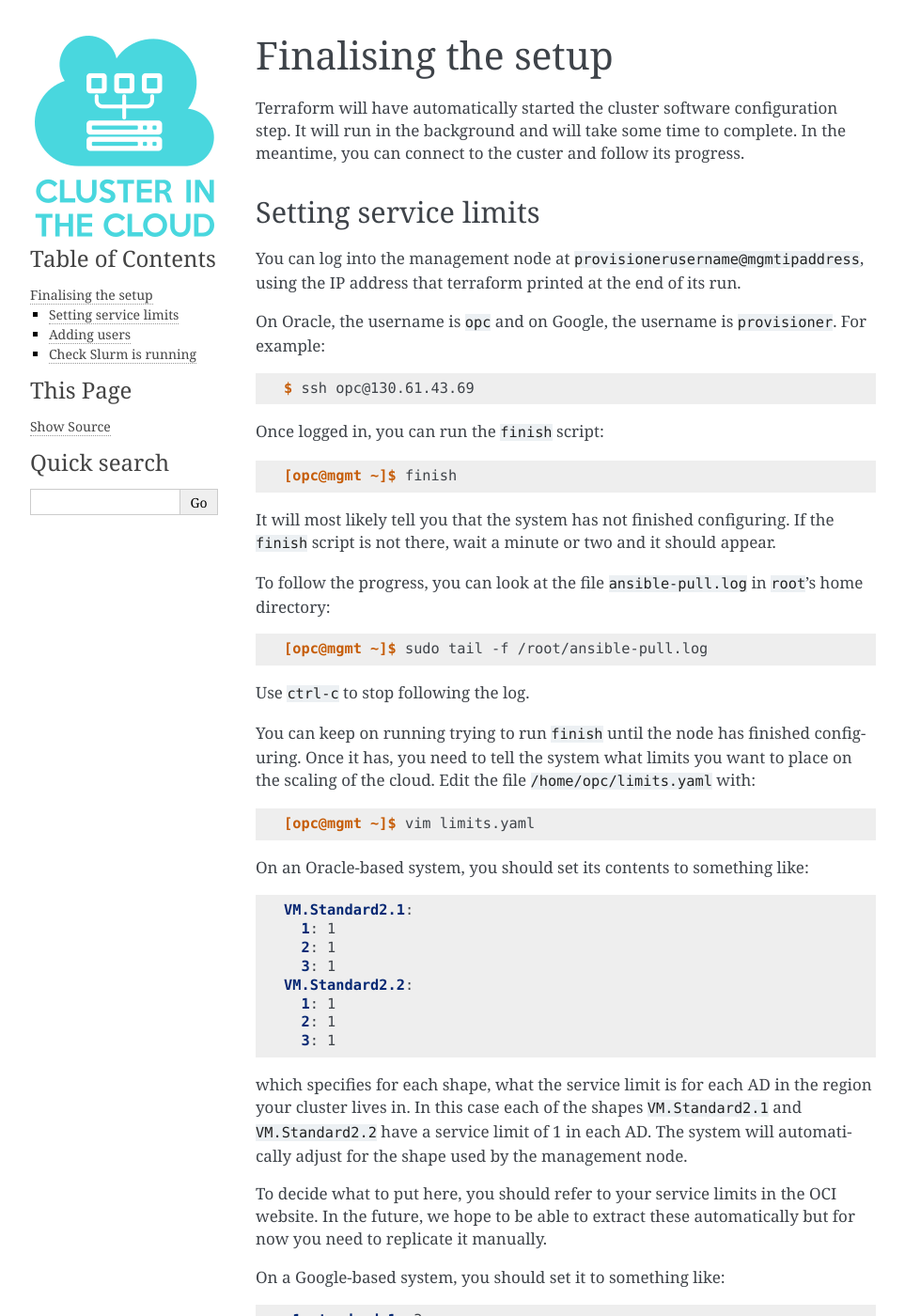
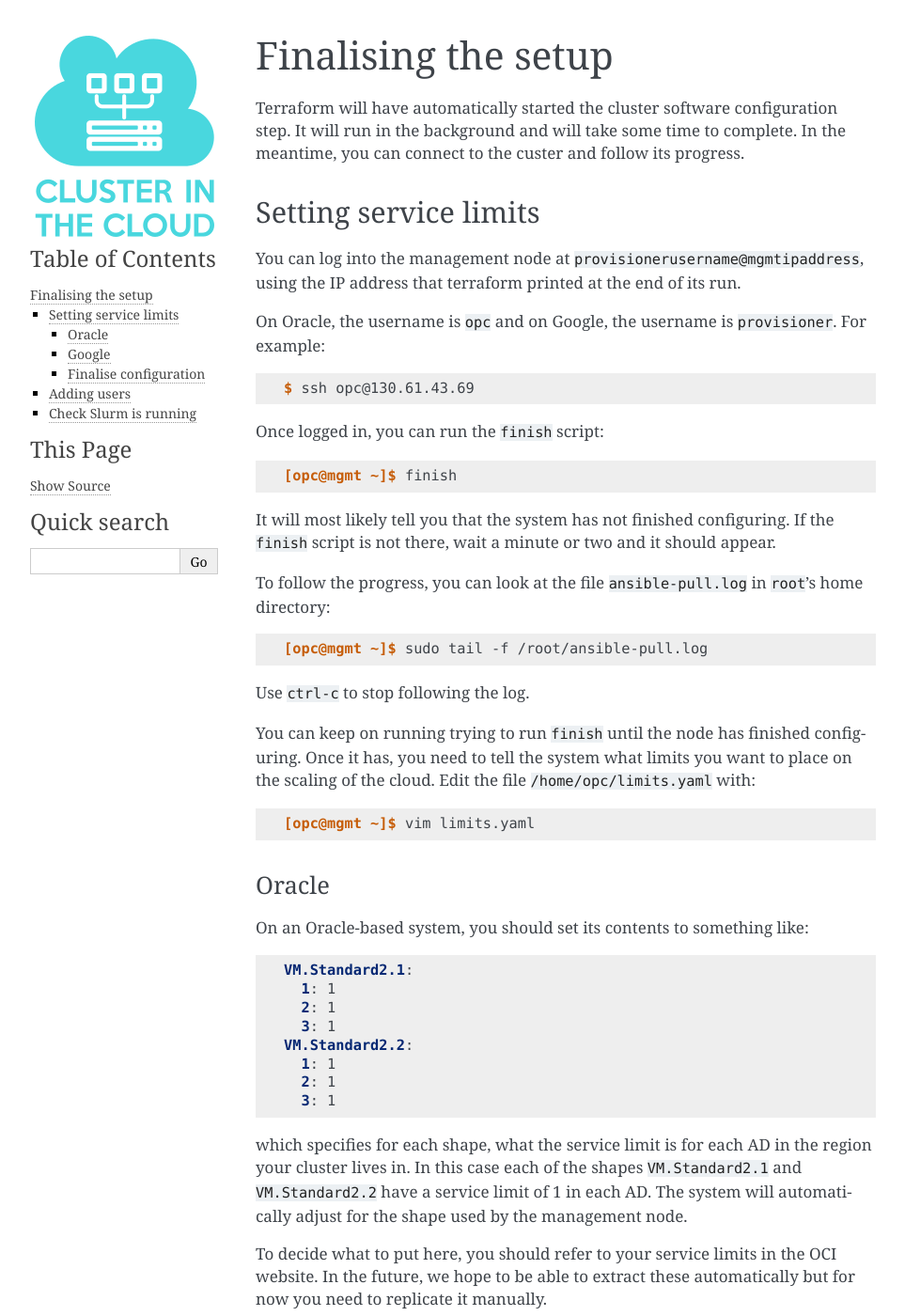
Before and after one commit to clusterinthecloud/docs, a Sphinx documentation site: the page built from source/finalise.rst, in a window 1280 px wide and 1400 px high. Shown: the whole window at 94% size, without its empty margins (148-1111 px from the left). Built offline with Sphinx 7.4.7, drawn with Linux system fonts in a browser that asks for light colours; some of the changed text lies outside the part shown.

Commit message:
Add subheadings for finalise chapter

```diff
--- a/source/finalise.rst
+++ b/source/finalise.rst
@@ -43,6 +43,9 @@
 
    [opc@mgmt ~]$ vim limits.yaml
 
+Oracle
+++++++
+
 On an Oracle-based system, you should set its contents to something like:
 
 .. code-block:: yaml
@@ -63,6 +66,9 @@
 To decide what to put here, you should refer to your service limits in the OCI website.
 In the future, we hope to be able to extract these automatically but for now you need to replicate it manually.
 
+Google
+++++++
+
 On a Google-based system, you should set it to something like:
 
 .. code-block:: yaml
@@ -72,6 +78,9 @@
 
 which restricts the cluster to having at most 3 ``n1-standard-1`` and 3 ``n1-standard-1`` nodes.
 Since Google does not have per-node-type limits, you can make these numbers as large as you like in principle.
+
+Finalise configuration
+++++++++++++++++++++++
 
 Run ``finish`` again and it should configure and start the Slurm server:
 
```
